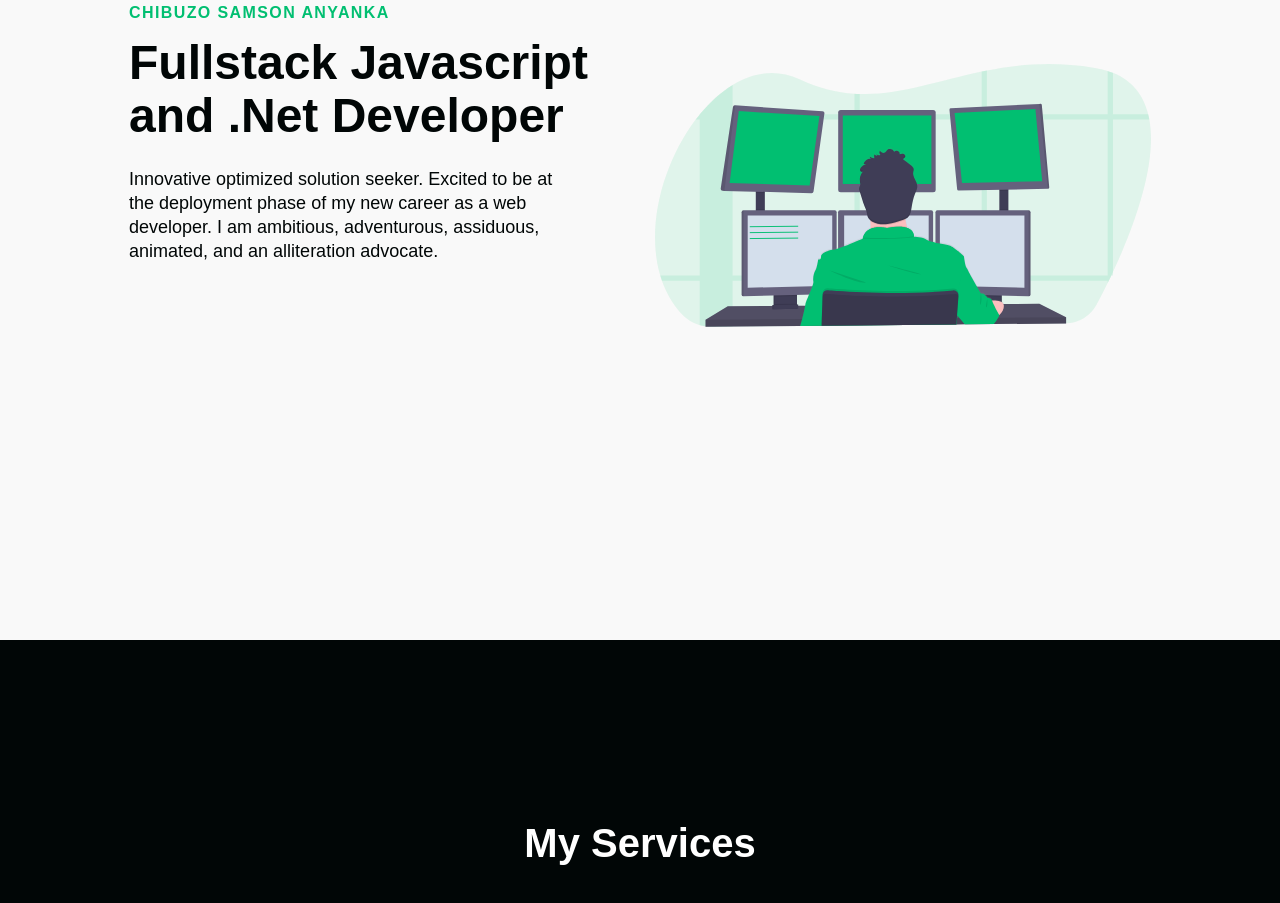
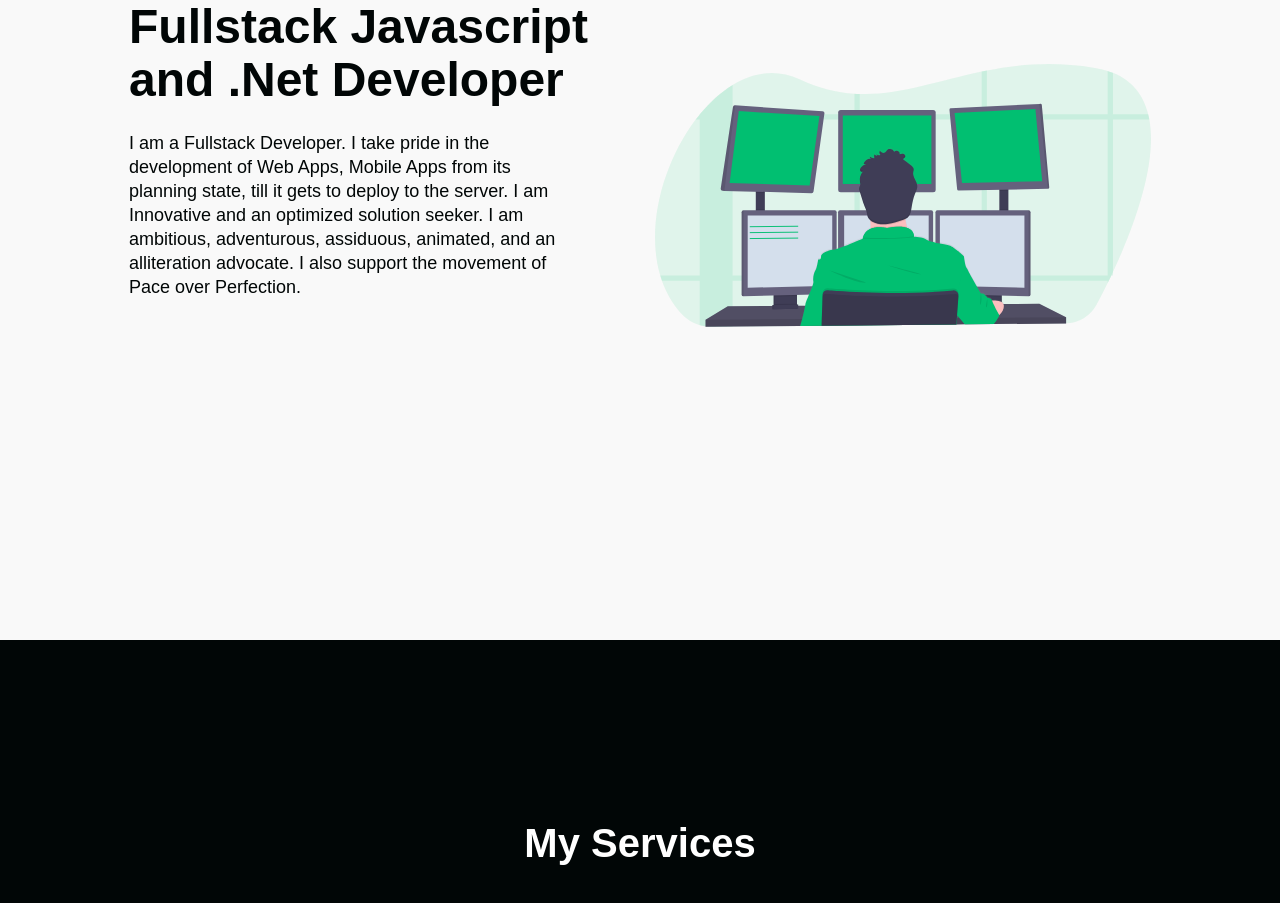
Before and after one commit to samczar/portfolio, a React (Create React App) app: page / in a window 1280 px wide. Shown: the part 1020-1923 px from the top of the page. Built offline with nearby package versions, Linux system fonts and the light colour scheme; a web font is replaced by a local one.

Commit message:
update slogan

```diff
--- a/src/components/InfoSection/Data.js
+++ b/src/components/InfoSection/Data.js
@@ -5,8 +5,10 @@ export const AboutMe = {
 	lightTextDec: false,
 	topLine: 'Chibuzo Samson Anyanka',
 	headline: 'Fullstack Javascript and .Net Developer',
-	description: `Innovative optimized solution seeker. Excited to be at the deployment phase of my new career as a web developer.
-		I am ambitious, adventurous, assiduous, animated, and an alliteration advocate.`,
+	description: `I am a Fullstack Developer. I take pride in the development of Web Apps, Mobile Apps from its planning state, till it gets to deploy to the server.
+      I am Innovative and an optimized solution seeker.
+     I am ambitious, adventurous, assiduous, animated, and an alliteration advocate.
+     I also support the movement of Pace over Perfection. `,
 	buttonLabel: 'Get Started',
 	imgStart: false,
 	img: require('../../images/svg-1.svg'),
```
